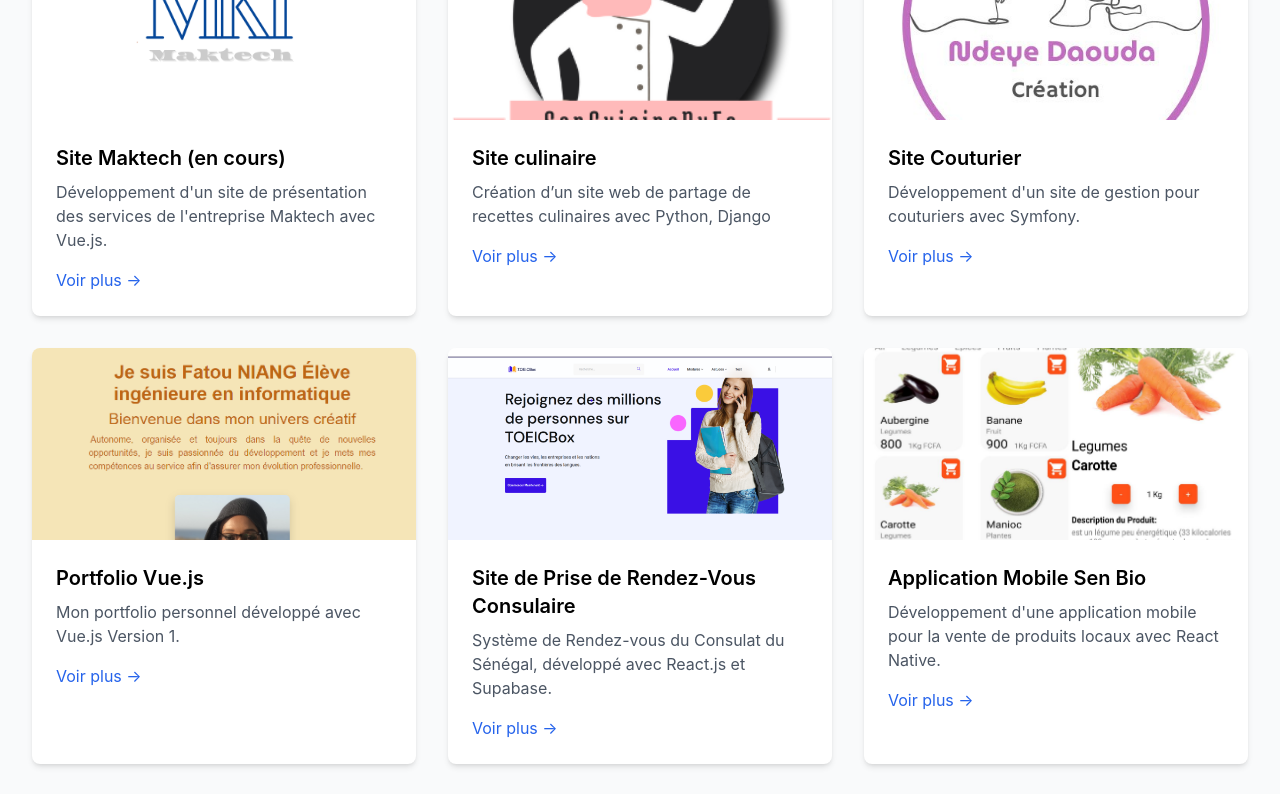
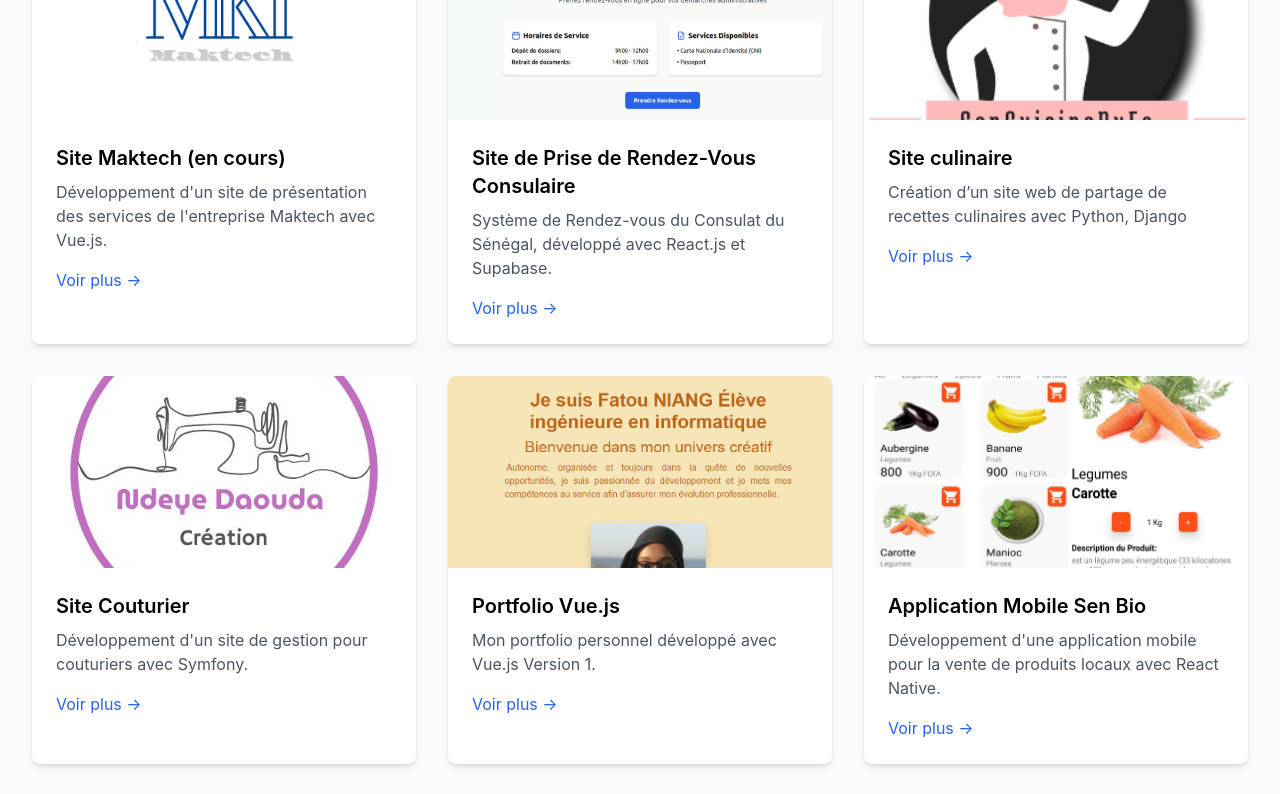
Before and after one commit to fatou267/mysiteperso, a Vue app: page / in a window 1280 px wide. Shown: the part 640-1434 px from the top of the page. Built offline with nearby package versions, Linux system fonts and the light colour scheme.

Commit message:
ajout new project react

```diff
--- a/src/views/Home.vue
+++ b/src/views/Home.vue
@@ -32,6 +32,14 @@
         </div>
       </div>
       <div class="bg-white rounded-lg shadow-md overflow-hidden">
+        <img src="../assets/rdv.png" alt="Site TOEIC" class="w-full h-48 object-cover">
+        <div class="p-6">
+          <h3 class="text-xl font-semibold mb-2">Site de Prise de Rendez-Vous Consulaire</h3>
+          <p class="text-gray-600 mb-4">Système de Rendez-vous du Consulat du Sénégal, développé avec React.js et Supabase.</p>
+          <a href="https://github.com/fatou267/rendez_vous" class="text-primary hover:text-secondary">Voir plus →</a>
+        </div>
+      </div>
+      <div class="bg-white rounded-lg shadow-md overflow-hidden">
         <img src="../assets/logo.png" alt="Blog en Django" class="w-full h-48 object-cover">
         <div class="p-6">
           <h3 class="text-xl font-semibold mb-2">Site culinaire</h3>
@@ -59,14 +67,7 @@
         </div>
       </div>
       <!-- Projet 4 -->
-      <div class="bg-white rounded-lg shadow-md overflow-hidden">
-        <img src="../assets/toeic.png" alt="Site TOEIC" class="w-full h-48 object-cover">
-        <div class="p-6">
-          <h3 class="text-xl font-semibold mb-2">Site de Prise de Rendez-Vous Consulaire</h3>
-          <p class="text-gray-600 mb-4">Système de Rendez-vous du Consulat du Sénégal, développé avec React.js et Supabase.</p>
-          <a href="https://github.com/fatou267/rendez_vous" class="text-primary hover:text-secondary">Voir plus →</a>
-        </div>
-      </div>
+
       <!-- Projet 2 -->
       <div class="bg-white rounded-lg shadow-md overflow-hidden">
         <img src="../assets/appsenbio.png" alt="Application mobile Sen Bio" class="w-full h-48 object-cover">
```
Also changed, not shown: src/assets/rdv.png (added).
